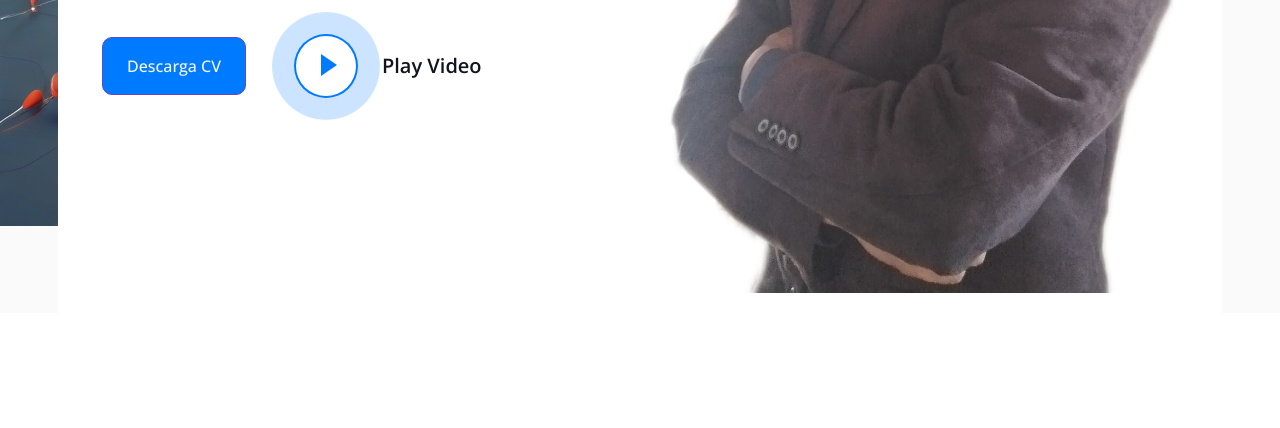
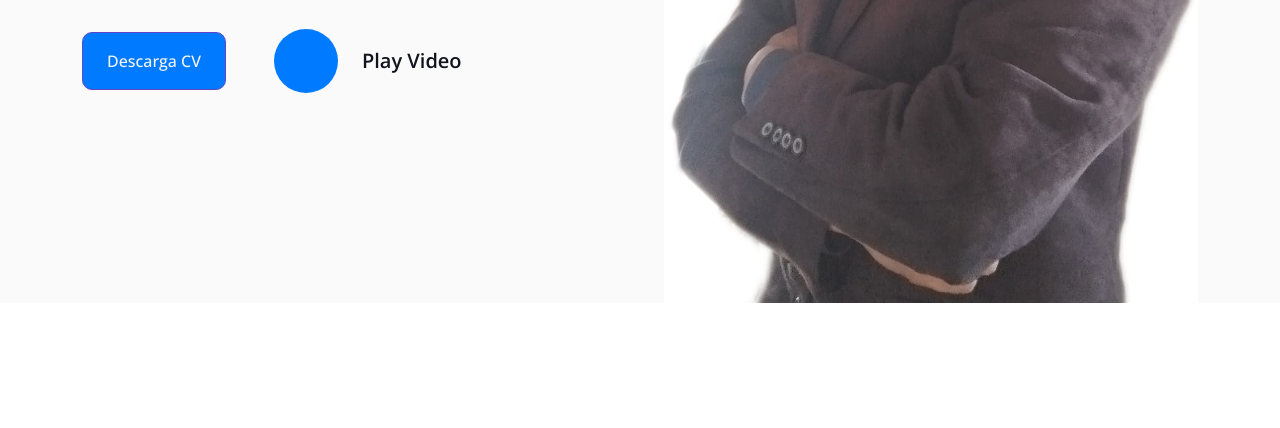
Before and after one commit to miguelangelacosta/portafolio-desarrollador-web-, a plain HTML site: page index.html in a window 1280 px wide. Shown: the part 494-922 px from the top of the page. Drawn offline with nearby package versions, Linux system fonts and the light colour scheme.

Commit message:
portflio04

```diff
--- a/css/style.css
+++ b/css/style.css
@@ -92,6 +92,7 @@
 .navbar .navbar-nav .nav-link.active {
     color: var(--primary);
 }
+
 @media (max-width: 991.98px) {
     .navbar .navbar-nav .nav-link {
         padding: 10px 15px;
@@ -146,12 +147,11 @@
     }
 }
 
-
 /*** Header ***/
 #home {
-    margin-bottom: 6rem;
-    background: url(../img/Leonardo_Diffusion_XL_Picture_an_image_that_represents_the_con_0.jpg) left top no-repeat;
-    background-color: rgb(106, 172, 243); /* Agrega un fondo azul al área de inicio */
+    margin-bottom: 3rem; /* Reducir el margen inferior */
+    background-size: cover; /* Asegurar que la imagen de fondo cubra completamente */
+    background-position: center center; /* Centrar la imagen de fondo */
 }
 
 .typed-cursor {
@@ -172,46 +172,16 @@
     background: var(--primary);
 }
 
-.btn-play:before {
-    content: "";
-    position: absolute;
-    z-index: 0;
-    left: 50%;
-    top: 50%;
-    transform: translateX(-50%) translateY(-50%);
-    display: block;
-    width: 60px;
-    height: 60px;
-    background: var(--primary);
-    border-radius: 100%;
-    animation: pulse-border 1500ms ease-out infinite;
-}
-
+.btn-play:before,
 .btn-play:after {
-    content: "";
-    position: absolute;
-    z-index: 1;
-    left: 50%;
-    top: 50%;
-    transform: translateX(-50%) translateY(-50%);
-    display: block;
-    width: 60px;
-    height: 60px;
-    background: #FFFFFF;
-    border-radius: 100%;
-    transition: all 200ms;
+    width: 40px;
+    height: 40px;
 }
 
 .btn-play span {
-    display: block;
-    position: relative;
-    z-index: 3;
-    width: 0;
-    height: 0;
-    left: -1px;
-    border-left: 16px solid var(--primary);
-    border-top: 11px solid transparent;
-    border-bottom: 11px solid transparent;
+    border-left: 10px solid var(--primary);
+    border-top: 7px solid transparent;
+    border-bottom: 7px solid transparent;
 }
 
 @keyframes pulse-border {
@@ -476,6 +446,7 @@ img.img-fluid {
     margin: 0 auto; /* Centra la imagen horizontalmente */
 }
 
+MigueL ANGEL
 div.row.g-5.align-items-center {
     background-color: white; /* Establece el fondo blanco para el contenedor */
     padding: 20px; /* Ajusta el relleno según sea necesario */
```
